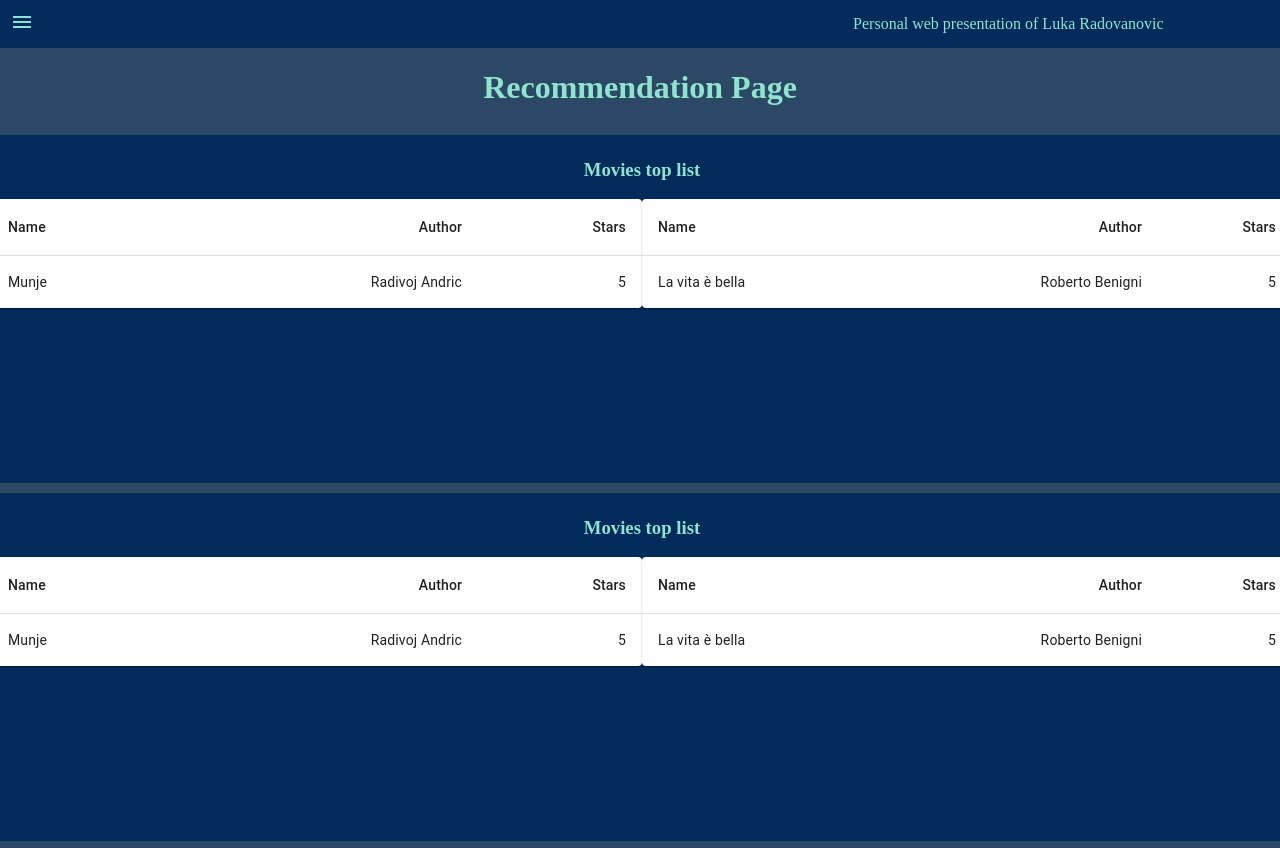
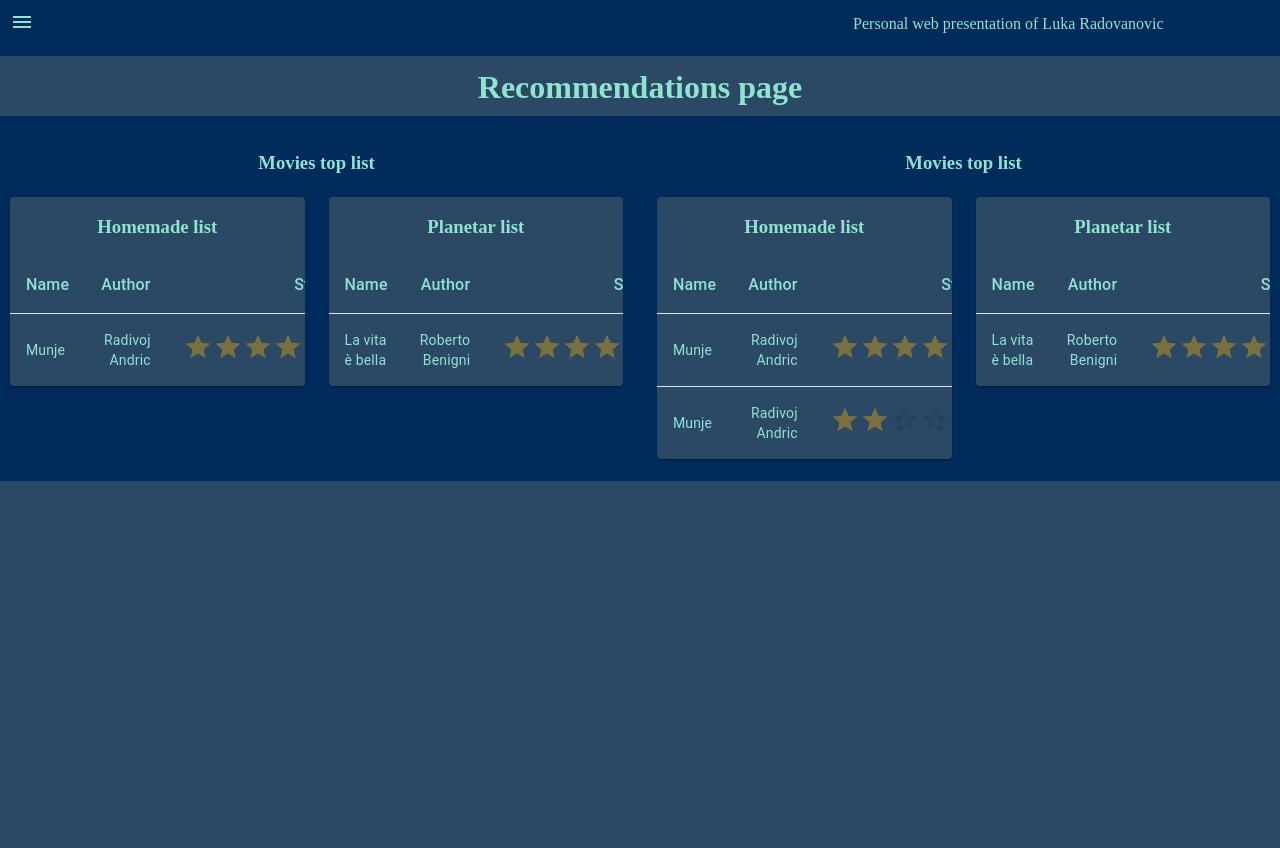
Before and after one commit to lukadlm97/personal-web-presentation, a React (Create React App) app: page /recommendations in a window 1280 px wide. After the commit the page ends 800 px from the top, so only its background shows below. Built offline with nearby package versions, Linux system fonts and the light colour scheme.

Commit message:
Fixed positioning of elements at Recommendations page and few bug fix

```diff
--- a/src/components/basicTable/BasicTable.tsx
+++ b/src/components/basicTable/BasicTable.tsx
@@ -5,7 +5,9 @@ import TableCell from '@mui/material/TableCell';
 import TableContainer from '@mui/material/TableContainer';
 import TableHead from '@mui/material/TableHead';
 import TableRow from '@mui/material/TableRow';
+import Grid from '@mui/material/Grid';
 import Paper from '@mui/material/Paper';
+import Rating from '@mui/material/Rating';
 
 import { SingleRecommendationItem } from '../../types/RecommendationsType';
 
@@ -13,17 +15,21 @@ import { SingleRecommendationItem } from '../../types/RecommendationsType';
 
 interface IListWrapper{
   arrayOfItems:SingleRecommendationItem[];
+  listName:string
 }
 
 export default function BasicTable(props:IListWrapper) {
   return (
-    <TableContainer component={Paper}>
-      <Table sx={{ minWidth: 650 }} aria-label="simple table">
+    <TableContainer component={Paper} style={{background:"#2B4865",color:'#8FE3CF'}}>
+       <Grid item style={{background:"#2B4865",color:'#8FE3CF',fontSize:'16px'}}>
+                    <h3>{props.listName}</h3>
+        </Grid>
+      <Table sx={{ background:"#2B4865",color:'#8FE3CF'}} aria-label="simple table">
         <TableHead>
           <TableRow>
-            <TableCell>Name</TableCell>
-            <TableCell align="right">Author</TableCell>
-            <TableCell align="right">Stars</TableCell>
+            <TableCell style={{color:'#8FE3CF',fontSize:'16px'}} >Name</TableCell>
+            <TableCell align="right"  style={{color:'#8FE3CF',fontSize:'16px'}}>Author</TableCell>
+            <TableCell align="right"  style={{color:'#8FE3CF',fontSize:'16px'}}>Stars</TableCell>
           </TableRow>
         </TableHead>
         <TableBody>
@@ -32,11 +38,13 @@ export default function BasicTable(props:IListWrapper) {
               key={row.id}
               sx={{ '&:last-child td, &:last-child th': { border: 0 } }}
             >
-              <TableCell component="th" scope="row">
+              <TableCell component="th" scope="row" style={{color:'#8FE3CF'}}>
                 {row.name}
               </TableCell>
-              <TableCell align="right">{row.author}</TableCell>
-              <TableCell align="right">{row.star}</TableCell>
+              <TableCell align="right" style={{color:'#8FE3CF'}}>{row.author}</TableCell>
+              <TableCell align="right" style={{color:'#8FE3CF'}}>
+                <Rating name="size-large" defaultValue={row.star} size="large" disabled/>
+              </TableCell>
             </TableRow>
           ))}
         </TableBody>
--- a/src/components/recommendationItem/RecommendationItem.tsx
+++ b/src/components/recommendationItem/RecommendationItem.tsx
@@ -23,27 +23,26 @@ interface IRecommendationRecord
     worldList:SingleRecommendationItem[];
 }
 
-interface ISingleRecord{
-    id:number;
-    name:string;
-    star:number;
-    author:string;
-}
-
   export default function RecommendationItem(props:IRecommendationRecord) {
       const style=useStyles();
 
           return (
-              <Box sx={{ minWidth: 275,width:400 }} style={{margin:'5px',padding:'5px',background:'#002B5B'}}>
-                  <h3>{props.categoryName}</h3>
-                  <Box  style={{display:'flex',margin:'2px',justifyContent: 'center'}}  >
-                    <Box >
-                        <BasicTable arrayOfItems={props.homeMadeList}/>
-                    </Box>
-                    <Box >
-                        <BasicTable arrayOfItems={props.worldList}/>
-                    </Box>
-                </Box>
-              </Box>
+
+            <div>
+                <h3>{props.categoryName}</h3>
+                <div style={{flexGrow: 1}}>
+                    <Grid container spacing={3} style={{background:"#002B5B",padding:'5px'}}>
+                        <Grid item  xs={12} sm={6} >
+                            <BasicTable arrayOfItems={props.homeMadeList} listName={"Homemade list"}/>
+                        </Grid>
+                        <Grid item  xs={12} sm={6} >
+                            <BasicTable listName={"Planetar list"} arrayOfItems={props.worldList}/>
+                        </Grid>
+                    </Grid>
+                  </div>
+                  <div style={{flexGrow: 1}}>
+                 </div>
+            </div>
+
           );
         }
--- a/src/pages/recommendations/Recommendation.tsx
+++ b/src/pages/recommendations/Recommendation.tsx
@@ -1,5 +1,6 @@
 import * as React from 'react';
 import Grid from '@material-ui/core/Grid'
+import Paper from  '@material-ui/core/Paper'
 import Box from '@material-ui/core/Box'
 import { makeStyles } from "@material-ui/core/styles";
 import {RecommendationsType,SingleRecommendationItem}  from '../../types/RecommendationsType'
@@ -42,7 +43,12 @@ const useStyles = makeStyles({
               name:"Munje",
               star:5,
               author:"Radivoj Andric"
-          } as SingleRecommendationItem],
+          } as SingleRecommendationItem,{
+            id:2,
+            name:"Munje",
+            star:2,
+            author:"Radivoj Andric"
+        } as SingleRecommendationItem],
           globalList:[{
               id:1,
               name:"La vita è bella",
@@ -56,13 +62,51 @@ const useStyles = makeStyles({
   ] as RecommendationsType[];
 
 
+
 export default function Recommendation() {
-    const style=useStyles();
+    const style1=useStyles();
+    const classes1 = {
+      root: {
+        flexGrow: 1
+      },
+      paper: {
+        padding: 20,
+        textAlign: "center",
+        color: "blue",
+        fontFamily: "Roboto"
+      }
+    };
+        return (
+          <div style={{flexGrow: 1}}>  <h1>
+          Recommendations page
+        </h1>
+            <Grid container spacing={3} style={{background:"#002B5B",padding:'5px'}}>
 
-        return (
-            <Grid container className={style.body} >
-                <h1> Recommendation Page</h1>
-                <Grid  container item xs={12} style={{display:'flex',margin:'2px',justifyContent: 'center'}}  spacing={3}>
+            {recommendationsState.map((item)=>(
+                 <Grid container item xs={12} sm={6}>
+                    <RecommendationItem categoryName={item.title}
+                    homeMadeList={item.homeMadeList}
+                    simpleDescription={item.description}
+                    worldList={item.globalList}
+                    isTableOriented={true}
+                    key={item.id} />
+
+                 </Grid>))
+              }
+
+
+
+              </Grid>
+
+
+
+            </div>
+        );
+        }
+
+{/*
+
+ <Grid  container item xs={12} style={{display:'flex',margin:'2px',justifyContent: 'center'}}  spacing={3}>
                 {recommendationsState.map((item)=>(
                   <RecommendationItem
                   categoryName={item.title}
@@ -72,8 +116,4 @@ export default function Recommendation() {
                   homeMadeList={item.homeMadeList}
                   worldList={item.globalList}
                   />
-              ))}
-                </Grid>
-            </Grid>
-        );
-      }
+                */}
```
